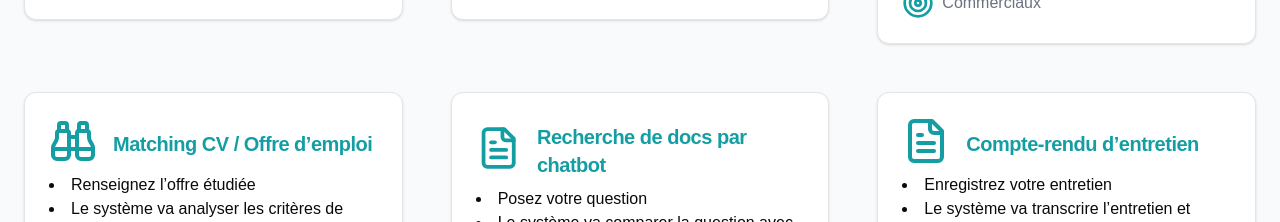
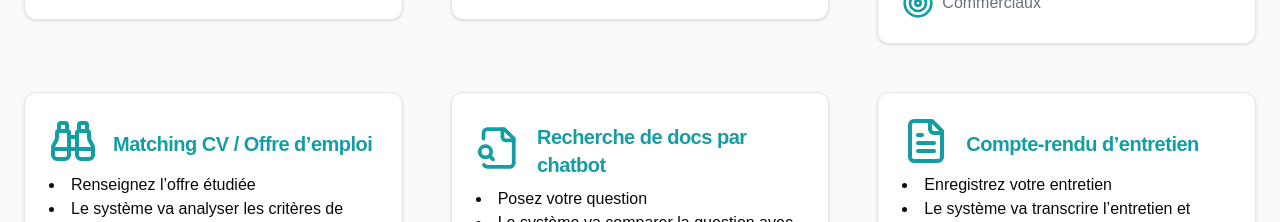
Before and after one commit to MaximeDde/autoscript-lp, a Next.js app: page / in a window 1280 px wide. Shown: the part 2380-2602 px from the top of the page. Built offline with nearby package versions, Linux system fonts and the light colour scheme.

Commit message:
Finalisation des use cases

```diff
--- a/components/landing-page.tsx
+++ b/components/landing-page.tsx
@@ -4,7 +4,7 @@ import { useState } from "react"
 import { motion } from "framer-motion"
 import { Button } from "@/components/ui/button"
 import { Card, CardContent, CardHeader, CardTitle } from "@/components/ui/card"
-import { Megaphone, Lightbulb, FileStack, Repeat2, Send, TextSearch, Blocks, Mails, FileText, Binoculars, Target } from "lucide-react"
+import { Megaphone, Lightbulb, FileStack, FileSearch, Repeat2, Send, TextSearch, Blocks, Mails, FileText, Binoculars, Target } from "lucide-react"
 import Image from "next/image"
 import Link from "next/link"
 
@@ -353,7 +353,7 @@ export function LandingPage() {
               >
                 <Card>
                   <CardHeader className="flex flex-row items-center space-x-4 pb-2">
-                  <FileText className="w-12 h-12" style={{ color: '#149ea4' }} />
+                  <FileSearch className="w-12 h-12" style={{ color: '#149ea4' }} />
                   <CardTitle className="text-[#149ea4] text-xl">Recherche de docs par chatbot</CardTitle>
                   </CardHeader>
                   <CardContent>
@@ -375,7 +375,7 @@ export function LandingPage() {
                 whileInView="visible"
                 viewport={{ once: true }}
                 variants={fadeInUp}
-                custom={5}
+                custom={6}
               >
                 <Card>
                   <CardHeader className="flex flex-row items-center space-x-4 pb-2">
```
